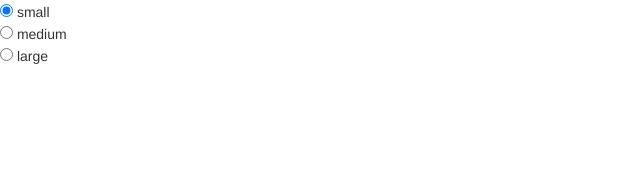
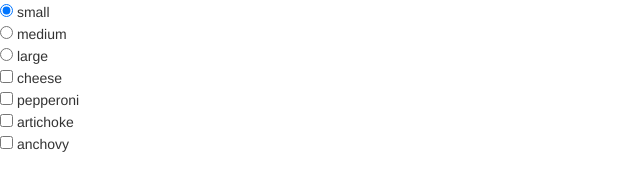
Before and after one commit to iantwilcox91/OrderPizzaProject, a plain HTML site: page index.html in a window 1280 px wide. Shown: the whole page, without its empty margins (0-640 px from the left). Drawn offline with nearby package versions, Linux system fonts and the light colour scheme.

Commit message:
added checkbox form to choose topping

```diff
--- a/index.html
+++ b/index.html
@@ -14,7 +14,13 @@
     <form>
       <input type="radio" name="size" value="small" checked> small<br>
       <input type="radio" name="size" value="medium"> medium<br>
-      <input type="radio" name="size" value="large"> large
+      <input type="radio" name="size" value="large"> large<br>
+    </form>
+    <form>
+      <input type="checkbox" name="topping1" value="cheese"> cheese<br>
+      <input type="checkbox" name="topping2" value="pepperoni"> pepperoni<br>
+      <input type="checkbox" name="topping3" value="artichoke"> artichoke<br>
+      <input type="checkbox" name="topping4" value="anchovy"> anchovy<br>
     </form>
   </body>
 </html>
```
Also changed, not shown: 1 other file.
